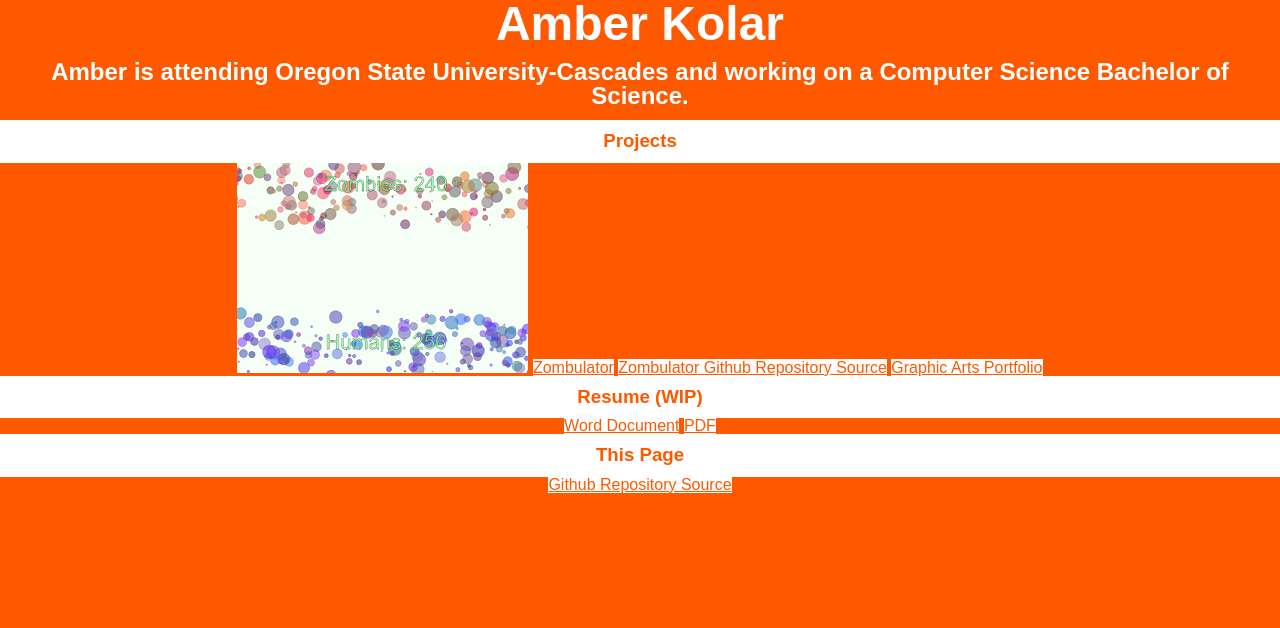
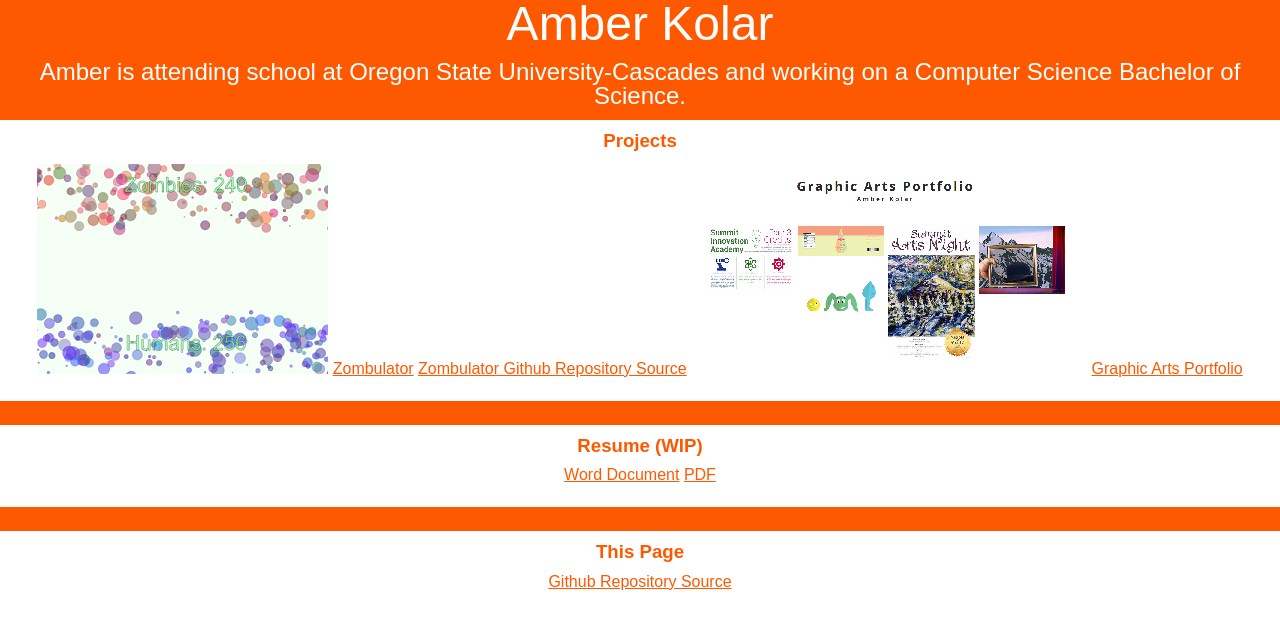
Before and after one commit to Amber-K/amber-k.github.io, a plain HTML site: page index.html in a window 1280 px wide. Drawn offline with Linux system fonts and the light colour scheme.

Commit message:
Made formatting better, added another image, and cleared unneeded CSS

```diff
--- a/index.html
+++ b/index.html
@@ -7,18 +7,21 @@
   </head>
   <body class="index">
     <div id="main" role="main">
-      <h1 class="title">Amber Kolar</h1>
-      <h2 class="title">Amber is attending Oregon State University-Cascades and working on a Computer Science Bachelor of Science.</h2>
-      <p id="boxed" class="label">Projects</p>
+      <h1>Amber Kolar</h1>
+      <h2>Amber is attending school at Oregon State University-Cascades and working on a Computer Science Bachelor of Science.</h2>
+      <p>Projects</p>
       <img src="Zombulator.jpg">
-      <a id="boxed" href="https://amber-k.github.io/cs160-zombulator">Zombulator</a>
-      <a id="boxed" href="https://github.com/Amber-K/cs160-zombulator">Zombulator Github Repository Source</a>
-      <a id="boxed" href="http://ambergraphicarts.wixsite.com/portfolio">Graphic Arts Portfolio</a>
-      <p id="boxed" class="label">Resume (WIP)</p>
-      <a id="boxed" href="Amber Kolar - Resume.docx">Word Document</a>
-      <a id="boxed" href="Amber Kolar - Resume.pdf">PDF</a>
-      <p id="boxed" class="label">This Page</p>
-      <a id="boxed" href="https://github.com/Amber-K/amber-k.github.io">Github Repository Source</a>
+      <a href="https://amber-k.github.io/cs160-zombulator">Zombulator</a>
+      <a href="https://github.com/Amber-K/cs160-zombulator">Zombulator Github Repository Source</a>
+      <img src="Graphic Arts Portfolio.jpg">
+      <a href="http://ambergraphicarts.wixsite.com/portfolio">Graphic Arts Portfolio</a>
+      <p></p><h2></h2>
+      <p>Resume (WIP)</p>
+      <a href="Amber Kolar - Resume.docx">Word Document</a>
+      <a href="Amber Kolar - Resume.pdf">PDF</a>
+      <p></p><h2></h2>
+      <p>This Page</p>
+      <a href="https://github.com/Amber-K/amber-k.github.io">Github Repository Source</a>
     </div>
   </body>
 </html>
--- a/screen.css
+++ b/screen.css
@@ -18,57 +18,29 @@ time, mark, audio, video {
   font: inherit;
   vertical-align: baseline; }
 
-ol, ul {
-  list-style: none; }
-
-table {
-  border-collapse: collapse;
-  border-spacing: 0; }
-
-caption, th, td {
-  text-align: left;
-  font-weight: normal;
-  vertical-align: middle; }
-
-q, blockquote {
-  quotes: none; }
-  q:before, q:after, blockquote:before, blockquote:after {
-    content: "";
-    content: none; }
-
-a img {
-  border: none; }
-
-article, aside, details, figcaption, figure, footer, header, hgroup, menu, nav, section, summary {
-  display: block; }
-
 h1 {
-  font-size: 36pt; }
+  font-size: 36pt;
+  color: white;
+  background-color: #ff5900; }
 
 h2 {
   font-size: 18pt;
-  padding: 12px; }
+  padding: 12px;
+  color: white;
+  background-color: #ff5900; }
 
 body {
   font-family: sans-serif;
-  color: white;
-  background-color: #ff5900;
+  color: #ff5900;
   line-height: 1;
   text-align: center; }
 
 a {
-  color: #0388a6; }
-  a:hover {
-    color: #009ce0; }
+  background-color: white;
+  color: #ff5900; }
 
-.title {
-  font-weight: bold; }
-
-.label {
+p {
   font-weight: bold;
   font-size: 14pt;
   padding: 12px; }
-
-#boxed {
-  background-color: white;
-  color: #ff5900; }
+}
```
Also changed, not shown: Graphic Arts Portfolio.jpg (added).
